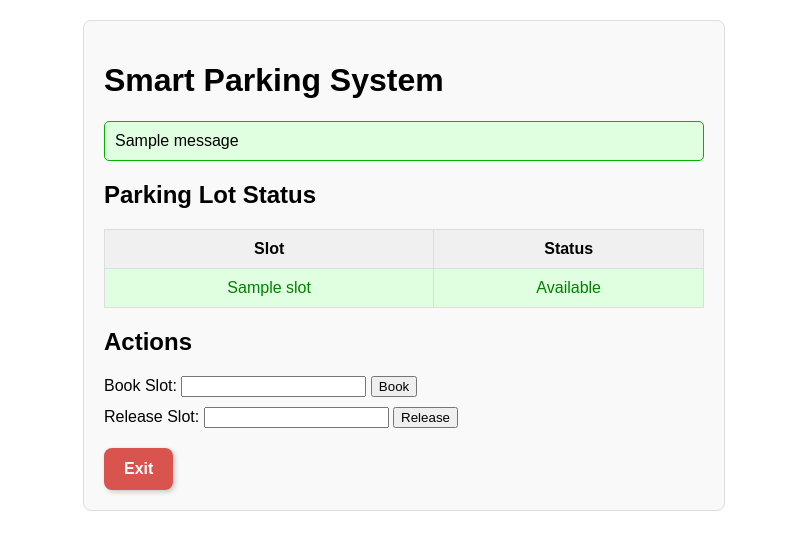
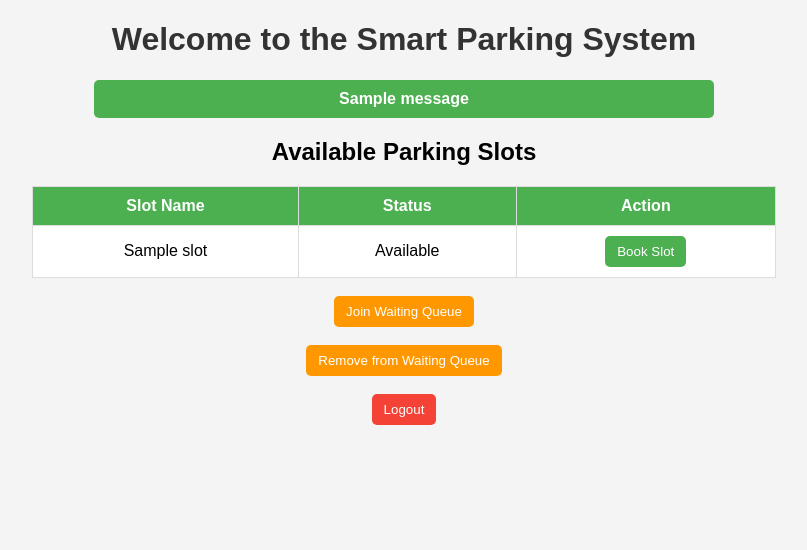
Before and after one commit to drexterman/Smart_parking, a Flask app: template templates/index.html in a window 1280 px wide. Shown: the top 550 px of the page, without its empty margins (236-1043 px from the left). Run offline with Flask 3, Linux system fonts and the light colour scheme; the template is opened without the code that fills it: most values are stand-ins (such as "Sample title", 1, 10 or a date in 2020); one stand-in notice (Sample message) is shown; some libraries are stand-ins or nearby versions.

Commit message:
added the option to add person to queue if all slots are occupied.

```diff
--- a/app.py
+++ b/app.py
@@ -1,4 +1,140 @@
 
+# from flask import Flask, render_template, request, flash
+# import psycopg2
+
+# app = Flask(__name__)
+# app.secret_key = "smart_parking_secret"
+
+# # PostgreSQL Database Configuration
+# DB_CONFIG = {
+#     "dbname": "software_eng1",
+#     "user": "postgres",
+#     # removed password for security issues
+#     "host": "localhost",
+#     "port": "5432"
+# }
+
+# # Function to get database connection
+# def get_db_connection():
+#     return psycopg2.connect(**DB_CONFIG)
+
+# # Fetch parking slot data
+# def get_parking_data():
+#     """Fetch parking slots from database."""
+#     conn = get_db_connection()
+#     cur = conn.cursor()
+#     cur.execute("SELECT lot_name, status FROM parking_lots;")
+#     parking_lot = {row[0]: row[1] == "Available" for row in cur.fetchall()}
+#     cur.close()
+#     conn.close()
+#     return parking_lot
+
+# @app.route('/')
+# def home():
+#     parking_lot = get_parking_data()
+#     return render_template('index1.html', parking_lot=parking_lot)
+
+# @app.route('/login', methods=['POST'])
+# def login():
+#     user_id = request.form.get('user_id')
+#     pw = request.form.get('password')
+
+#     conn = get_db_connection()
+#     cur = conn.cursor()
+
+#     cur.execute("SELECT * FROM users WHERE name = %s AND password = %s", (user_id, pw))
+#     user = cur.fetchone()
+
+#     cur.close()
+#     conn.close()
+
+#     parking_lot = get_parking_data()
+
+#     if user:
+#         return render_template('index.html', parking_lot=parking_lot)
+#     else:
+#         flash("Invalid login credentials.", "error")
+#         return render_template('index1.html')
+
+# @app.route('/signup', methods=['POST'])
+# def signup():
+#     user_id = request.form.get('new_user_id')
+#     pw = request.form.get('new_password')
+
+#     conn = get_db_connection()
+#     cur = conn.cursor()
+
+#     cur.execute("SELECT * FROM users WHERE name = %s", (user_id,))
+#     user = cur.fetchone()
+
+#     if user:
+#         flash("User already exists", "error")
+#     else:
+#         cur.execute("INSERT INTO users (name, password) VALUES (%s, %s)", (user_id, pw))
+#         conn.commit()
+#         flash("New user created successfully", "success")
+
+#     cur.close()
+#     conn.close()
+
+#     return render_template('index1.html')
+
+# @app.route('/logout', methods=['POST'])
+# def logout():
+#     return render_template('index1.html')
+
+# @app.route('/book', methods=['POST'])
+# def book_slot():
+#     slot = request.form.get('slot')
+
+#     conn = get_db_connection()
+#     cur = conn.cursor()
+
+#     cur.execute("SELECT status FROM parking_lots WHERE lot_name = %s;", (slot,))
+#     row = cur.fetchone()
+
+#     if not row:
+#         flash(f"Error: Slot '{slot}' does not exist.", 'error')
+#     elif row[0] == "Occupied":
+#         flash(f"Slot {slot} is already occupied.", 'error')
+#     else:
+#         cur.execute("UPDATE parking_lots SET status = 'Occupied' WHERE lot_name = %s;", (slot,))
+#         conn.commit()
+#         flash(f"Slot {slot} successfully booked!", 'success')
+
+#     cur.close()
+#     conn.close()
+
+#     parking_lot = get_parking_data()
+#     return render_template("index.html", parking_lot=parking_lot)
+
+# @app.route('/release', methods=['POST'])
+# def release_slot():
+#     slot = request.form.get('slot')
+
+#     conn = get_db_connection()
+#     cur = conn.cursor()
+
+#     cur.execute("SELECT status FROM parking_lots WHERE lot_name = %s;", (slot,))
+#     row = cur.fetchone()
+
+#     if not row:
+#         flash(f"Error: Slot '{slot}' does not exist.", 'error')
+#     elif row[0] == "Available":
+#         flash(f"Slot {slot} is already available.", 'info')
+#     else:
+#         cur.execute("UPDATE parking_lots SET status = 'Available' WHERE lot_name = %s;", (slot,))
+#         conn.commit()
+#         flash(f"Slot {slot} has been released.", 'success')
+
+#     cur.close()
+#     conn.close()
+
+#     parking_lot = get_parking_data()
+#     return render_template("index.html", parking_lot=parking_lot)
+
+# if __name__ == "__main__":
+#     app.run(debug=True)
 from flask import Flask, render_template, request, flash
 import psycopg2
 
@@ -9,7 +145,7 @@ app.secret_key = "smart_parking_secret"
 DB_CONFIG = {
     "dbname": "software_eng1",
     "user": "postgres",
-    "password": "Pakha@2578",
+    #removed password for security purposes
     "host": "localhost",
     "port": "5432"
 }
@@ -45,13 +181,32 @@ def login():
     cur.execute("SELECT * FROM users WHERE name = %s AND password = %s", (user_id, pw))
     user = cur.fetchone()
 
+    cur.execute("SELECT notified FROM waiting_queue WHERE user_id = %s;", (user_id,))
+    queue_status = cur.fetchone()
+
     cur.close()
     conn.close()
 
     parking_lot = get_parking_data()
 
     if user:
-        return render_template('index.html', parking_lot=parking_lot)
+        # Check if any slot is available
+        if any(parking_lot.values()):
+            flash(f"A parking slot is now available! Book it quickly.", "success")
+
+        # If the user has been notified due to the queue
+        if queue_status and queue_status[0]:
+            flash(f"A slot has been reserved for you, {user_id}! Hurry up and book.", "success")
+
+            # Remove the user from the queue
+            conn = get_db_connection()
+            cur = conn.cursor()
+            cur.execute("DELETE FROM waiting_queue WHERE user_id = %s;", (user_id,))
+            conn.commit()
+            cur.close()
+            conn.close()
+
+        return render_template('index.html', parking_lot=parking_lot, user_id=user_id)
     else:
         flash("Invalid login credentials.", "error")
         return render_template('index1.html')
@@ -127,11 +282,80 @@ def release_slot():
         conn.commit()
         flash(f"Slot {slot} has been released.", 'success')
 
+        # Notify the next user
+        notify_next_user()
+
     cur.close()
     conn.close()
 
     parking_lot = get_parking_data()
     return render_template("index.html", parking_lot=parking_lot)
 
+def notify_next_user():
+    conn = get_db_connection()
+    cur = conn.cursor()
+
+    # Get the first user in the queue
+    cur.execute("SELECT user_id FROM waiting_queue ORDER BY id ASC LIMIT 1;")
+    next_user = cur.fetchone()
+
+    if next_user:
+        # Mark them as notified
+        cur.execute("UPDATE waiting_queue SET notified = TRUE WHERE user_id = %s;", (next_user[0],))
+        conn.commit()
+
+    cur.close()
+    conn.close()
+
+@app.route('/add_to_queue', methods=['POST'])
+def add_to_queue():
+    user_id = request.form.get('user_id')
+
+    conn = get_db_connection()
+    cur = conn.cursor()
+
+    # Check if user is already in the queue
+    cur.execute("SELECT * FROM waiting_queue WHERE user_id = %s;", (user_id,))
+    existing = cur.fetchone()
+
+    if existing:
+        flash("You are already in the waiting queue.", "info")
+    else:
+        cur.execute("INSERT INTO waiting_queue (user_id) VALUES (%s);", (user_id,))
+        conn.commit()
+        flash("You have been added to the waiting queue.", "info")
+
+    cur.close()
+    conn.close()
+
+    parking_lot = get_parking_data()
+    return render_template("index.html", parking_lot=parking_lot)
+
+@app.route('/remove_from_queue', methods=['POST'])
+def remove_from_queue():
+    user_id = request.form.get('user_id')
+
+    conn = get_db_connection()
+    cur = conn.cursor()
+
+    # Check if the user is in the queue
+    cur.execute("SELECT * FROM waiting_queue WHERE user_id = %s;", (user_id,))
+    existing = cur.fetchone()
+
+    if existing:
+        # Remove user from the queue
+        cur.execute("DELETE FROM waiting_queue WHERE user_id = %s;", (user_id,))
+        conn.commit()
+        flash("You have been removed from the waiting queue.", "info")
+    else:
+        flash("You are not in the waiting queue.", "info")
+
+    cur.close()
+    conn.close()
+
+    # Update the parking lot data and render the page again
+    parking_lot = get_parking_data()
+    return render_template("index.html", parking_lot=parking_lot, user_id=user_id)
+
 if __name__ == "__main__":
     app.run(debug=True)
--- a/templates/index.html
+++ b/templates/index.html
@@ -8,122 +8,122 @@
     <style>
         body {
             font-family: Arial, sans-serif;
+            background-color: #f4f4f4;
+            text-align: center;
             margin: 20px;
         }
-        .container {
-            max-width: 600px;
-            margin: 0 auto;
-            padding: 20px;
-            border: 1px solid #ddd;
-            border-radius: 8px;
-            background-color: #f9f9f9;
+        h1 {
+            color: #333;
         }
         table {
-            width: 100%;
+            width: 60%;
+            margin: auto;
             border-collapse: collapse;
-            margin-bottom: 15px;
+            background-color: white;
         }
         th, td {
+            border: 1px solid #ddd;
             padding: 10px;
             text-align: center;
-            border: 1px solid #ddd;
         }
         th {
-            background-color: #f0f0f0;
+            background-color: #4CAF50;
+            color: white;
         }
-        .available {
-            background-color: #e0ffe0;
-            color: green;
+        .flash-messages {
+            list-style: none;
+            padding: 0;
+            margin: 10px auto;
+            width: 50%;
         }
-        .occupied {
-            background-color: #ffe0e0;
-            color: red;
-        }
-        .messages {
-            margin-bottom: 15px;
-        }
-        .message {
+        .flash-messages li {
             padding: 10px;
             border-radius: 5px;
-            margin-bottom: 5px;
+            margin: 5px 0;
+            font-weight: bold;
         }
-        .message.success {
-            background-color: #e0ffe0;
-            border: 1px solid #00b300;
-        }
-        .message.error {
-            background-color: #ffe0e0;
-            border: 1px solid #ff4d4d;
-        }
-        .message.info {
-            background-color: #e0f7ff;
-            border: 1px solid #0099cc;
-        }
-        .exit-btn {
-            background-color: #d9534f;
-            color: white;
-            box-shadow: 2px 2px 5px rgba(0, 0, 0, 0.2);
-            margin-top: 20px;
-            padding: 12px 20px;
+        .success { background-color: #4CAF50; color: white; }
+        .error { background-color: #f44336; color: white; }
+        .info { background-color: #2196F3; color: white; }
+        button {
+            padding: 8px 12px;
             border: none;
             cursor: pointer;
-            border-radius: 8px;
-            font-size: 16px;
-            font-weight: bold;
-            transition: background-color 0.3s ease, transform 0.2s ease;
+            border-radius: 5px;
         }
-        .exit-btn:hover {
-            background-color: #c9302c;
-            transform: scale(1.05);
-        }
+        .book-btn { background-color: #4CAF50; color: white; }
+        .book-btn:disabled { background-color: gray; }
+        .release-btn { background-color: #ff9800; color: white; }
+        .queue-btn { background-color: #ff9800; color: white; }
+        .logout-btn { background-color: #f44336; color: white; }
     </style>
 </head>
 <body>
-    <div class="container">
-        <h1>Smart Parking System</h1>
 
-        <div class="messages">
+    <h1>Welcome to the Smart Parking System</h1>
+
+
     {% with messages = get_flashed_messages(with_categories=true) %}
         {% if messages %}
+            <ul class="flash-messages">
                 {% for category, message in messages %}
-                    <div class="message {{ category }}">{{ message }}</div>
+                    <li class="{{ category }}">{{ message }}</li>
                 {% endfor %}
+            </ul>
         {% endif %}
     {% endwith %}
-        </div>
 
-        <h2>Parking Lot Status</h2>
+    <h2>Available Parking Slots</h2>
+
     <table>
         <tr>
-                <th>Slot</th>
+            <th>Slot Name</th>
             <th>Status</th>
+            <th>Action</th>
         </tr>
         {% for slot, available in parking_lot.items() %}
-            <tr class="{{ 'available' if available else 'occupied' }}">
+        <tr>
             <td>{{ slot }}</td>
-                <td>{{ 'Available' if available else 'Occupied' }}</td>
+            <td>{{ "Available" if available else "Occupied" }}</td>
+            <td>
+                {% if available %}
+                    <form action="/book" method="post" style="display: inline;">
+                        <input type="hidden" name="slot" value="{{ slot }}">
+                        <button type="submit" class="book-btn">Book Slot</button>
+                    </form>
+                {% else %}
+                    <form action="/release" method="post" style="display: inline;">
+                        <input type="hidden" name="slot" value="{{ slot }}">
+                        <button type="submit" class="release-btn">Release Slot</button>
+                    </form>
+                {% endif %}
+            </td>
         </tr>
         {% endfor %}
     </table>
 
-        <h2>Actions</h2>
-        <form action="/book" method="post" style="margin-bottom: 10px;">
-            <label for="slot-book">Book Slot:</label>
-            <input type="text" id="slot-book" name="slot" required>
-            <button type="submit">Book</button>
+    <br>
+
+
+    <form action="/add_to_queue" method="post">
+        <input type="hidden" name="user_id" value="{{ user_id }}">
+        <button type="submit" class="queue-btn">Join Waiting Queue</button>
     </form>
 
-        <form action="/release" method="post">
-            <label for="slot-release">Release Slot:</label>
-            <input type="text" id="slot-release" name="slot" required>
-            <button type="submit">Release</button>
+    <br>
+
+
+
+        <form action="/remove_from_queue" method="post">
+            <input type="hidden" name="user_id" value="{{ user_id }}">
+            <button type="submit" class="queue-btn">Remove from Waiting Queue</button>
+        </form>
+    <br>
+
+
+    <form action="/logout" method="post">
+        <button type="submit" class="logout-btn">Logout</button>
     </form>
 
-        <form action="/logout" method="post">
-            <button type="submit" class="exit-btn">
-                Exit
-            </button>
-        </form>
-    </div>
 </body>
 </html>
```
Lines whose indentation alone changed are shown as unchanged.
